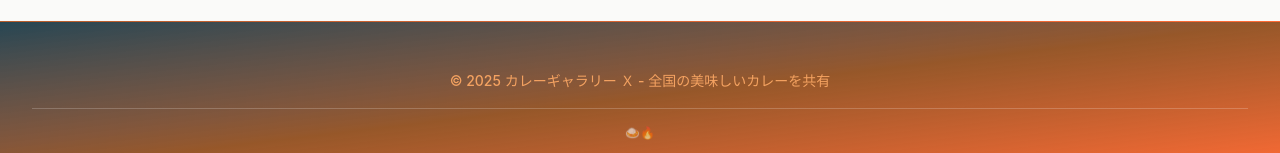
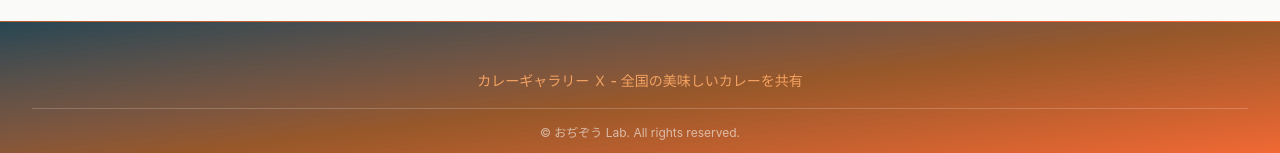
Before and after one commit to ojizou003/curryposts, a Next.js app: page / in a window 1280 px wide. Shown: the part 799-952 px from the top of the page. Built offline with nearby package versions, Linux system fonts and the light colour scheme; no server answers.

Commit message:
微調整

```diff
--- a/src/components/Footer.tsx
+++ b/src/components/Footer.tsx
@@ -8,14 +8,14 @@ export default function Footer() {
             {/* <span className="text-xl font-semibold text-curry">カレー投稿ギャラリー</span> */}
           </div>
           <p className="text-curry text-sm leading-relaxed font-medium">
-            © 2025 カレーギャラリー Ｘ - 全国の美味しいカレーを共有
+            カレーギャラリー Ｘ - 全国の美味しいカレーを共有
           </p>
           {/* <p className="text-turmeric text-xs leading-relaxed max-w-md mx-auto">
             Xのカレー投稿を集めたギャラリーサイト。<br/>
             日本全国のカレーラバーの皆さん、美味しいカレーレポートをお待ちしています！
           </p> */}
           <div className="flex items-center justify-center space-x-4 text-xs text-yogurt-white/60 pt-4 border-t border-white/20">
-            <span>🍛🔥</span>
+            <span>© おぢぞう Lab. All rights reserved.</span>
           </div>
         </div>
       </div>
```
